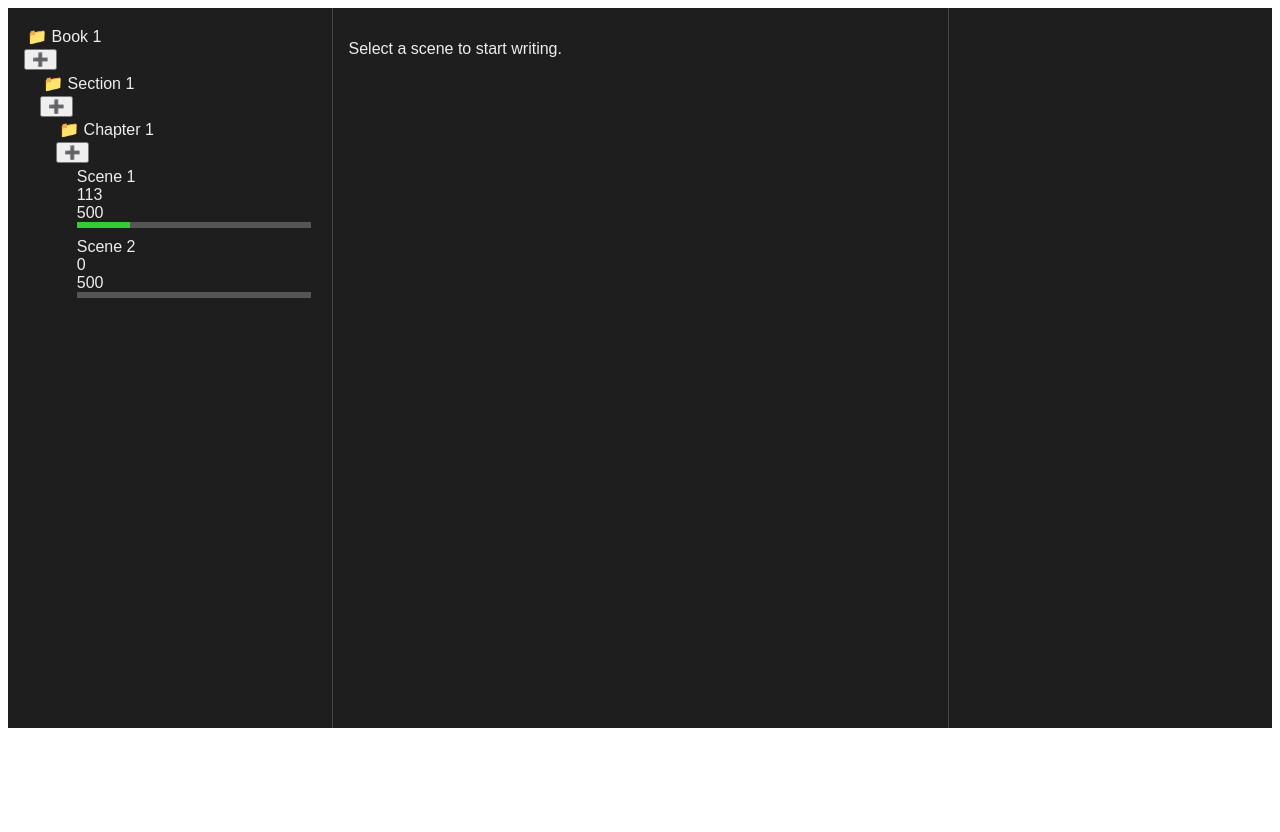
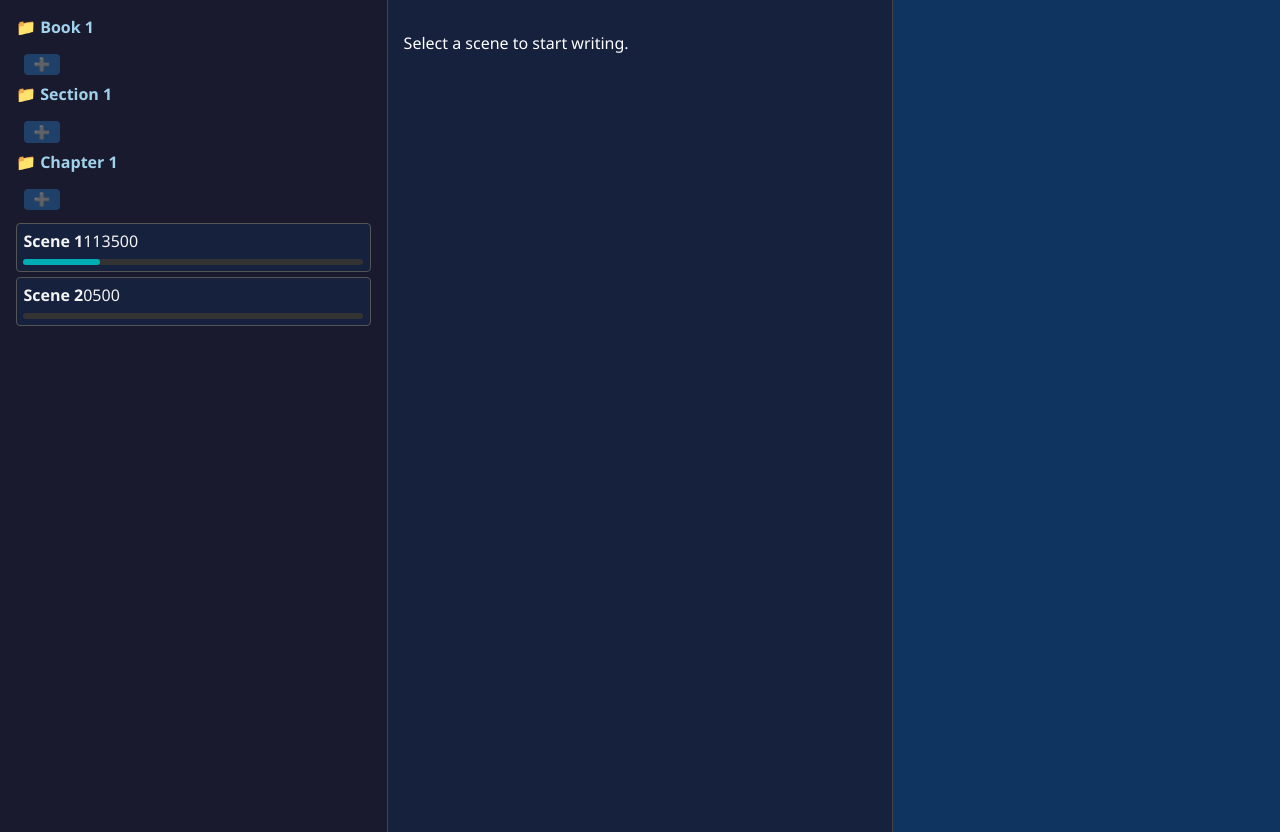
Before and after one commit to rijuritwik/mythoforge, a React (Vite) app: page / in a window 1280 px wide. Before the commit the page ends 800 px from the top, so only its background shows below. Built offline with nearby package versions, Linux system fonts and the light colour scheme.

Commit message:
Update Outliner.css
Added Dark Mystical Theme_

```diff
--- a/src/Outliner.css
+++ b/src/Outliner.css
@@ -1,55 +1,130 @@
+/* Outliner.css */
+
+body {
+  margin: 0;
+  font-family: 'Segoe UI', Tahoma, Geneva, Verdana, sans-serif;
+  background-color: #101820;
+  color: #f4f4f4;
+}
+
 .container {
   display: flex;
-  height: 90vh;
-  font-family: sans-serif;
-  background-color: #1e1e1e;
-  color: #eee;
+  height: 100vh;
+  background-color: #101820;
+  color: #ffffff;
 }
+
+.tree-panel,
+.scene-panel,
+.side-panel {
+  padding: 1rem;
+  overflow-y: auto;
+  height: 100%;
+}
+
 .tree-panel {
-  flex: 1;
-  padding: 1rem;
+  width: 30%;
   border-right: 1px solid #444;
-  overflow-y: auto;
+  background-color: #1a1a2e;
 }
+
 .scene-panel {
-  flex: 2;
-  padding: 1rem;
+  width: 40%;
+  background-color: #16213e;
   border-right: 1px solid #444;
 }
-.scene-panel textarea {
+
+.side-panel {
+  width: 30%;
+  background-color: #0f3460;
+  color: #e0e0e0;
+}
+
+.tree-label {
+  font-weight: bold;
+  cursor: pointer;
+  margin-bottom: 0.5rem;
+  color: #a0d2eb;
+}
+
+.add-button {
+  background-color: #1f4068;
+  color: #ffffff;
+  border: none;
+  padding: 0.2rem 0.6rem;
+  cursor: pointer;
+  margin-bottom: 0.5rem;
+  margin-left: 0.5rem;
+  border-radius: 4px;
+}
+
+.scene-row {
+  background-color: #16213e;
+  margin: 0.3rem 0;
+  padding: 0.4rem;
+  border-radius: 4px;
+  cursor: pointer;
+  border: 1px solid #555;
+  color: #f4f4f4;
+}
+
+.scene-name {
+  font-weight: bold;
+}
+
+.bar-wrap {
+  background: #333;
+  border-radius: 4px;
+  height: 6px;
+  margin-top: 0.4rem;
+}
+
+.bar {
+  background: #00adb5;
+  height: 100%;
+  border-radius: 4px;
+}
+
+textarea,
+input[type="text"] {
   width: 100%;
-  height: 70%;
-  background-color: #333;
-  color: white;
+  background-color: #0f3460;
+  border: 1px solid #2c3e50;
+  padding: 0.5rem;
+  color: #ffffff;
+  margin-bottom: 0.5rem;
+  border-radius: 4px;
+}
+
+button {
+  background-color: #00adb5;
+  color: #ffffff;
   border: none;
-  padding: 0.5rem;
+  padding: 0.5rem 1rem;
+  cursor: pointer;
+  border-radius: 4px;
+  margin-top: 0.5rem;
 }
-.side-panel {
-  flex: 1;
+
+.vault-toggle {
+  background-color: #393e46;
+  margin-top: 1rem;
+}
+
+.vault {
+  background-color: #222831;
   padding: 1rem;
+  margin-top: 1rem;
+  border-radius: 8px;
 }
-.tree-label {
-  cursor: pointer;
-  padding: 0.2rem;
+
+.vault ul {
+  list-style-type: none;
+  padding-left: 0;
 }
-.tree-children {
-  padding-left: 1rem;
+
+.vault li {
+  padding: 0.3rem;
+  border-bottom: 1px solid #333;
+  color: #eeeeee;
 }
-.scene-row {
-  padding: 0.3rem;
-  cursor: pointer;
-  display: flex;
-  flex-direction: column;
-}
-.scene-row:hover {
-  background-color: #333;
-}
-.bar-wrap {
-  background: #555;
-  height: 6px;
-  width: 100%;
-}
-.bar {
-  background: limegreen;
-  height: 6px;
-}
```
